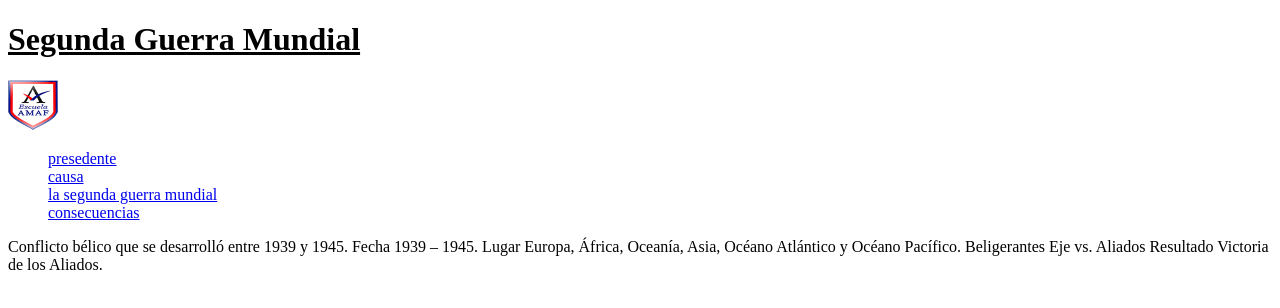
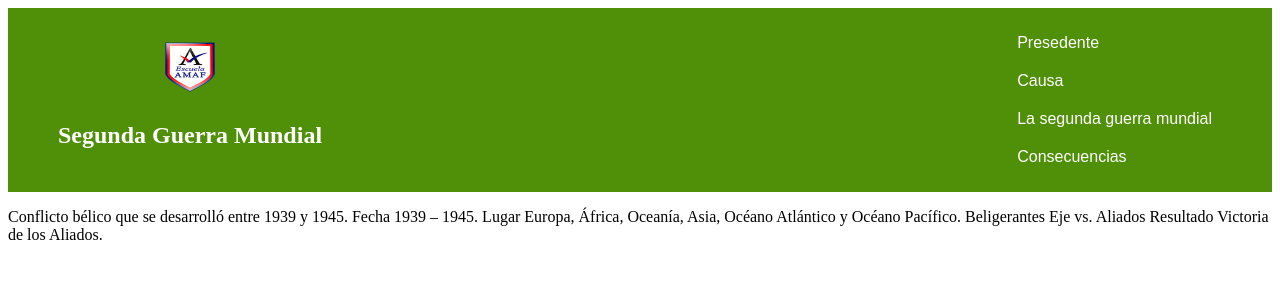
Before and after one commit to AMAF2023/4to_grupo2, a plain HTML site: page index.html in a window 1280 px wide. Drawn offline with Linux system fonts and the light colour scheme.

Commit message:
modificacion index y css

```diff
--- a/index.html
+++ b/index.html
@@ -13,26 +13,30 @@
 
 <body>
     <header>
-        <u><b><h1>Segunda Guerra Mundial</h1></b></u>
+       <section class="encabezado">
+        <div class="titulo">
+            <div><img src="/img/logo-amaf.png" alt="" width="50" height="50"></div>
+            <div><h1>Segunda Guerra Mundial</h1></div>
+        </div>
         <nav>
-            <img src="/img/logo-amaf.png" alt="" width="50" height="50">
             <ul>
-               <a href="/pages/presedentes.html"><li>presedente</li></a>
-               <a href="/pages/causas.html"><li>causa</li></a>
-               <a href="/pages/ww2.html"><li>la segunda guerra mundial</li></a>
-               <a href="/pages/consecuencias.html"><li>consecuencias</li></a>
+               <a href="/pages/presedentes.html"><li>Presedente</li></a>
+               <a href="/pages/causas.html"><li>Causa</li></a>
+               <a href="/pages/ww2.html"><li>La segunda guerra mundial</li></a>
+               <a href="/pages/consecuencias.html"><li>Consecuencias</li></a>
             </ul>
         </nav>
+       </section>
     </header>
+    <main>
         <p>
             Conflicto bélico que se desarrolló entre 1939 y 1945.
-
-
             Fecha	1939 – 1945.
             Lugar	Europa, África, Oceanía, Asia, Océano Atlántico y Océano Pacífico.
             Beligerantes	Eje vs. Aliados
             Resultado	Victoria de los Aliados.
         </p>
+    </main>
 </body>
 
 
--- a/style.css
+++ b/style.css
@@ -1,5 +1,31 @@
+ul{
+    list-style: none;
+}
+a{
+   text-decoration: none;
+}
 li{
 width: 50;
-display: flex;
+padding: 10px;
+color: white;
+font-size: 16px;
+font-family: Arial, Helvetica, sans-serif;
 }
+
 body{background-color: rgb(255, 255, 255);}
+
+.encabezado{
+    display: flex ;
+    justify-content: space-between;
+    align-items: center;
+    padding:  0 50px;
+
+    background-color: rgb(80, 143, 8);
+}
+
+.titulo div{
+    color: rgb(255, 255, 255);
+    padding-top: 10px;
+    display: flex;
+    justify-content: center;
+}
```
Lines whose indentation alone changed are shown as unchanged.
